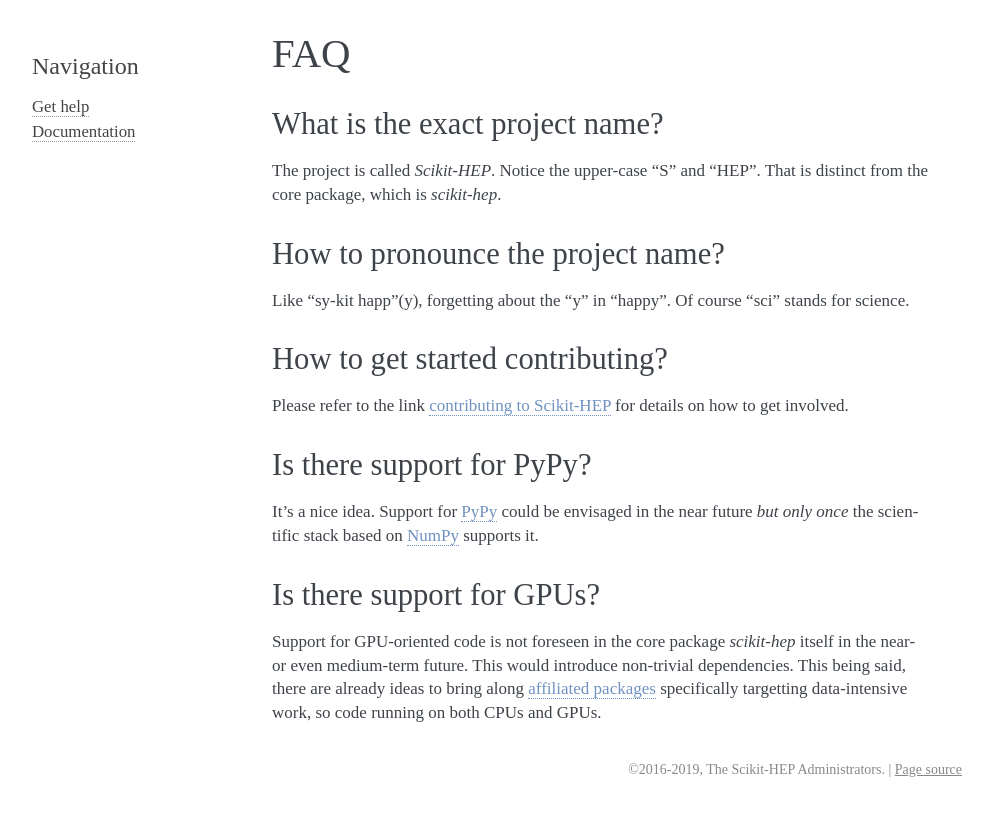
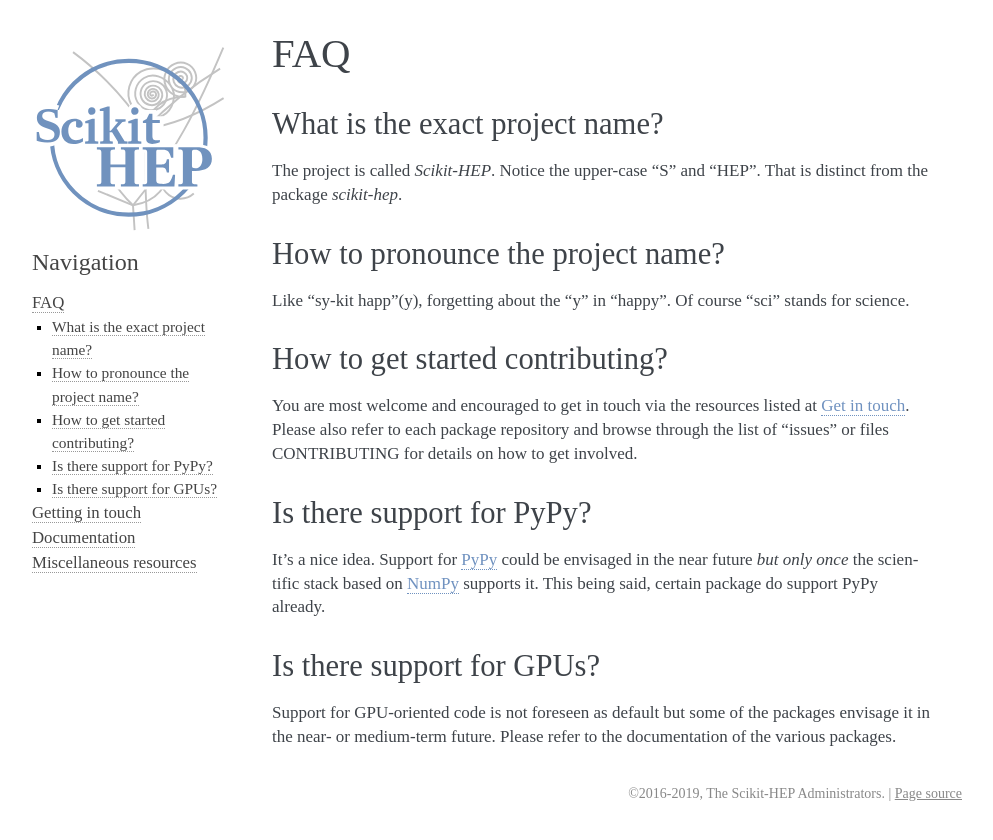
Before and after one commit to scikit-hep/scikit-hep, a Sphinx documentation site: the page built from doc/faq.rst, in a window 1280 px wide. Shown: the top 840 px of the page, without its empty margins (148-1141 px from the left). Built offline with Sphinx 7.4.7, drawn with Linux system fonts in a browser that asks for light colours; pages that are not in the unit, such as notebooks, are missing from menus.

Commit message:
Website revamp - take 2

```diff
--- a/doc/conf.py
+++ b/doc/conf.py
@@ -1,4 +1,5 @@
 # -*- coding: utf-8 -*-
+
 # Add the directory above this one, containing the skhep module, to the Python PATH variable.
 import os
 import sys
@@ -19,8 +20,12 @@
     'sphinx.ext.mathjax',
     'sphinx.ext.autosummary',
     'sphinx.ext.napoleon',
+    'sphinx.ext.doctest',
     'nbsphinx',
 ]
+
+# generate autosummary even if no references
+autosummary_generate = True
 
 # Add any paths that contain templates here, relative to this directory.
 templates_path = ['_templates']
@@ -44,9 +49,10 @@
 # built documents.
 #
 # The short X.Y version.
-version = u'0.3.1'
+import skhep
+version = skhep.__version__
 # The full version, including alpha/beta/rc tags.
-release = u'0.3.1'
+release = version
 
 # The language for content autogenerated by Sphinx. Refer to documentation
 # for a list of supported languages.
@@ -58,7 +64,7 @@
 # List of patterns, relative to source directory, that match files and
 # directories to ignore when looking for source files.
 # This patterns also effect to html_static_path and html_extra_path
-exclude_patterns = ['_build', 'Thumbs.db', '.DS_Store']
+exclude_patterns = ['_build', '_templates', 'Thumbs.db', '.DS_Store']
 
 # The name of the Pygments (syntax highlighting) style to use.
 pygments_style = 'sphinx'
@@ -92,8 +98,8 @@
     #'github_repo': 'scikit-hep',
     #'github_type': 'star',
     #'github_banner': True,
-    'logo': 'logo.svg',
-    'fixed_sidebar': True,
+    'logo': 'images/logo.svg',
+    #'fixed_sidebar': True,
     'show_powered_by': False,
     'link': '#7092C0',
     'font_family': 'Source Sans Pro',
@@ -107,6 +113,14 @@
 # so a file named "default.css" will overwrite the builtin "default.css".
 html_static_path = ['_static']
 
+html_title = 'Scikit-HEP'
+
+# A shorter title for the navigation bar.  Default is the same as html_title.
+html_short_title = 'Scikit-HEP'
+
+# The name of an image file (relative to this directory) to place at the top
+# of the sidebar.
+html_logo = 'images/logo.svg'
 
 # -- Options for HTMLHelp output ------------------------------------------
 
@@ -118,19 +132,15 @@
 
 latex_elements = {
     # The paper size ('letterpaper' or 'a4paper').
-    #
     # 'papersize': 'letterpaper',
 
     # The font size ('10pt', '11pt' or '12pt').
-    #
     # 'pointsize': '10pt',
 
     # Additional stuff for the LaTeX preamble.
-    #
     # 'preamble': '',
 
     # Latex figure (float) alignment
-    #
     # 'figure_align': 'htbp',
 }
 
@@ -139,16 +149,15 @@
 #  author, documentclass [howto, manual, or own class]).
 latex_documents = [
     (master_doc, 'Scikit-HEP.tex', u'Scikit-HEP Documentation',
-     u'The scikit-hep developers', 'manual'),
+     u'The Scikit-HEP Administrators', 'manual'),
 ]
-
 
 # -- Options for manual page output ---------------------------------------
 
 # One entry per manual page. List of tuples
 # (source start file, name, description, authors, manual section).
 man_pages = [
-    (master_doc, 'scikit-hep', u'Scikit-HEP Documentation',
+    (master_doc, 'Scikit-HEP', u'Scikit-HEP Documentation',
      [author], 1)
 ]
 
--- a/doc/faq.rst
+++ b/doc/faq.rst
@@ -6,7 +6,7 @@
 What is the exact project name?
 -------------------------------
 The project is called `Scikit-HEP`. Notice the upper-case "S" and "HEP".
-That is distinct from the core package, which is `scikit-hep`.
+That is distinct from the package `scikit-hep`.
 
 How to pronounce the project name?
 ----------------------------------
@@ -15,17 +15,19 @@
 
 How to get started contributing?
 --------------------------------
-Please refer to the link :ref:`contributing to Scikit-HEP <contributing>`
-for details on how to get involved.
+You are most welcome and encouraged to get in touch via the resources
+listed at :ref:`Get in touch <get_in_touch>`.
+Please also refer to each package repository and browse through the
+list of "issues" or files CONTRIBUTING for details on how to get involved.
 
 Is there support for PyPy?
 --------------------------
 It's a nice idea. Support for `PyPy <http://pypy.org/>`_ could be envisaged in the near future
 `but only once` the scientific stack based on `NumPy <http://www.numpy.org/>`_ supports it.
+This being said, certain package do support PyPy already.
 
 Is there support for GPUs?
 --------------------------
-Support for GPU-oriented code is not foreseen in the core package `scikit-hep` itself in the near- or even medium-term future.
-This would introduce non-trivial dependencies.
-This being said, there are already ideas to bring along :ref:`affiliated packages <affiliations>` specifically targetting data-intensive work,
-so code running on both CPUs and GPUs.
+Support for GPU-oriented code is not foreseen as default but some of the packages
+envisage it in the near- or medium-term future.
+Please refer to the documentation of the various packages.
--- a/doc/resources.rst
+++ b/doc/resources.rst
@@ -5,10 +5,14 @@
 
 A collection of presentations, videos and publications
 on, or related to, the Scikit-HEP project.
-The material hence includes resources about the affiliated packages.
+
 
 Presentations
 -------------
+
+* **7 July 2018:** `PyHEP 2018 Workshop <https://indico.cern.ch/event/694818/>`_, Sofia, Bulgaria:
+
+  * *The Scikit-HEP project*, Matthieu Marinangeli
 
 * **23 Oct. 2017:** `DIANA/HEP project`_ topical meeting (https://indico.cern.ch/event/664968/), CERN:
 
--- a/doc/scikit-hep/documentation.rst
+++ b/doc/scikit-hep/documentation.rst
@@ -1,4 +1,4 @@
-.. _documentation:
+.. _skhep_documentation:
 
 Documentation
 =============
```
Also changed, not shown: doc/documentation.rst (added, +10 -0 lines), doc/get-in-touch.rst (added, +27 -0 lines), doc/help.rst (deleted, +0 -19 lines), doc/index.rst (+12 -7 lines), doc/_static/logo.svg (deleted), doc/images/logo.svg (added), 2 other files.
